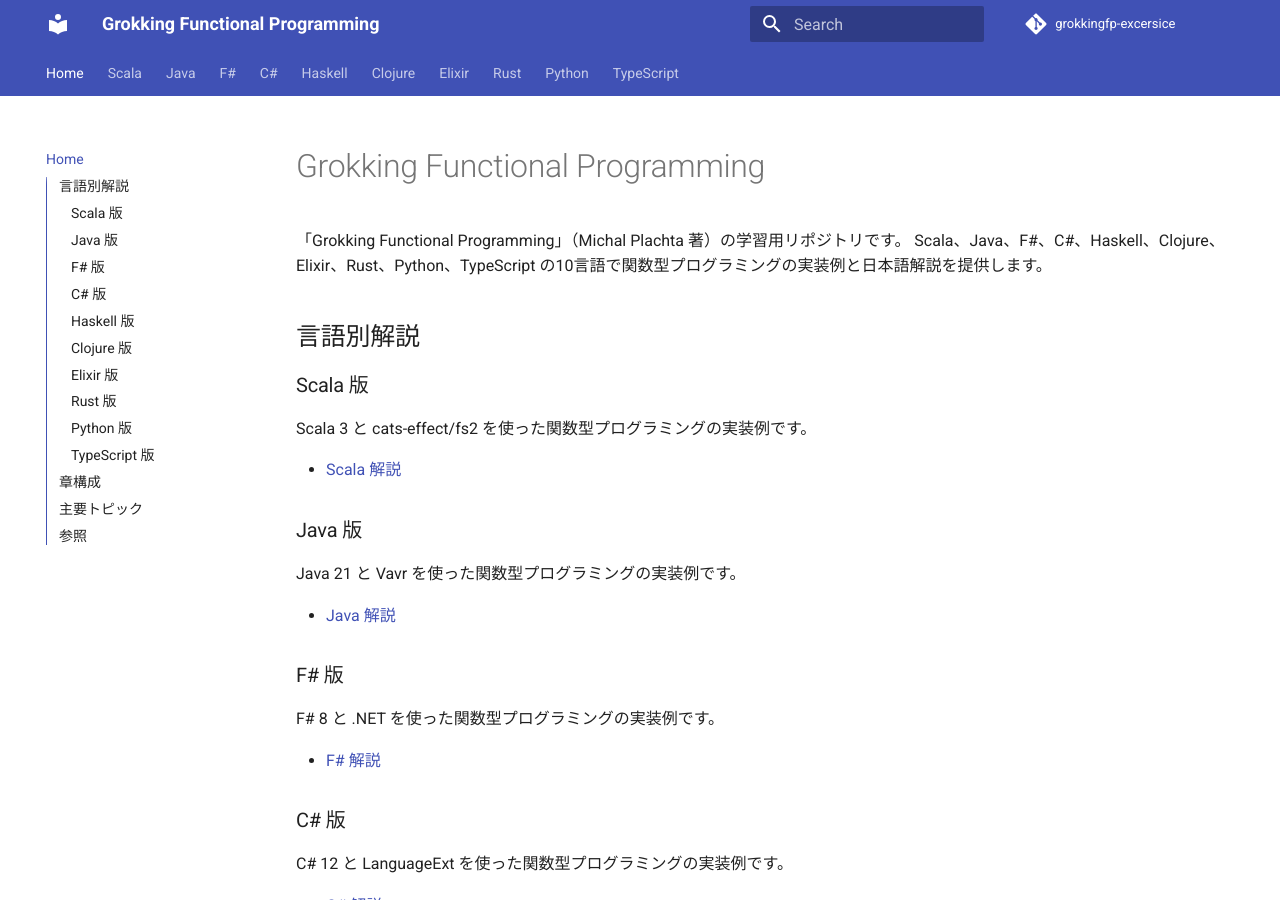
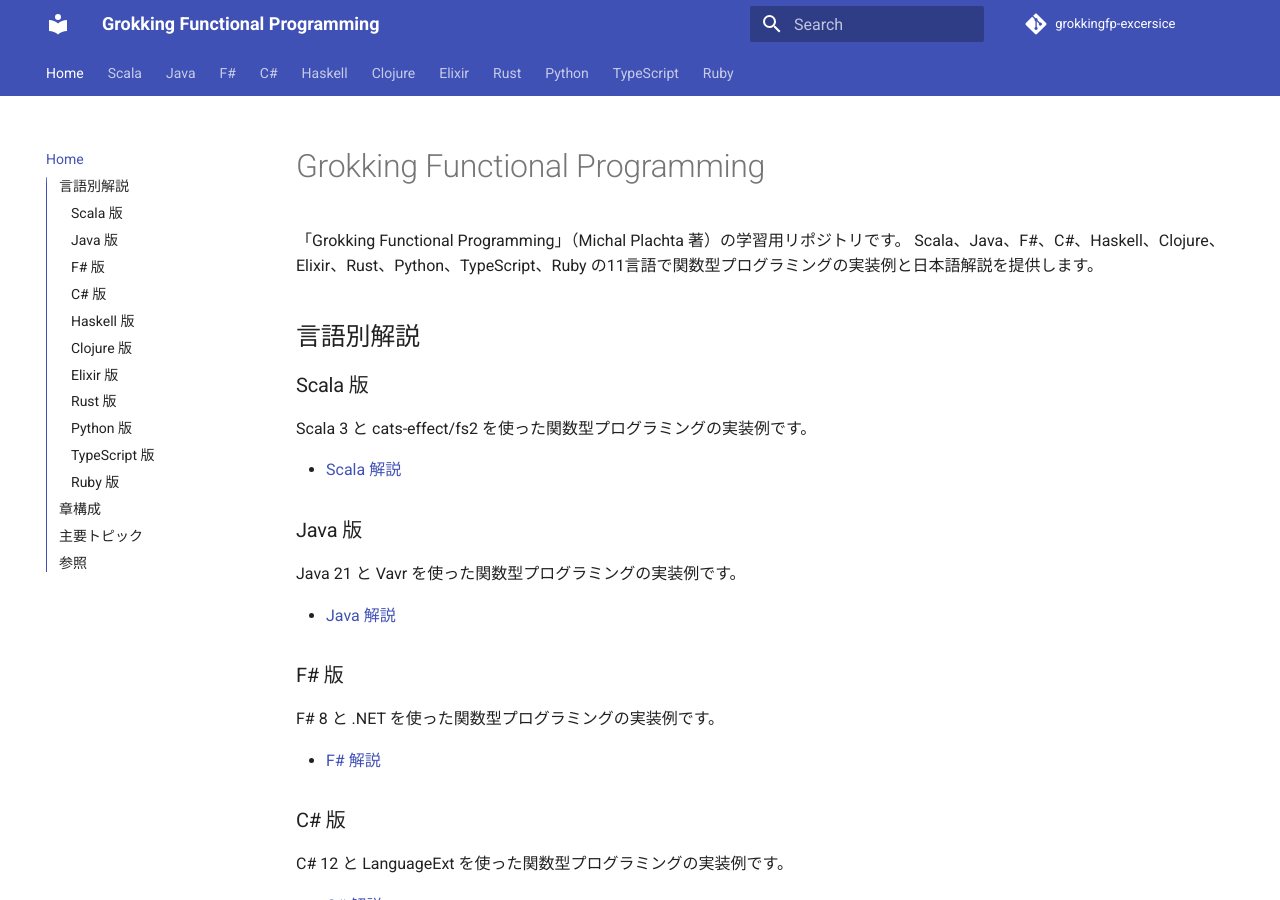
Before and after one commit to k2works/grokkingfp-excersice, an MkDocs documentation site: the page built from docs/article/index.md, in a window 1280 px wide and 900 px high. Built offline with MkDocs 1.6.1 and Material for MkDocs 9.7.7, drawn with Linux system fonts in a browser that asks for light colours; comment, search, counter and statistics services are not loaded; part of the change alters nothing that is shown; some of the changed text lies outside the part shown.

Commit message:
docs: add Ruby to documentation index and mkdocs navigation
- Update index.md to include Ruby as the 11th language
- Add Ruby section with links to all 6 parts
- Update chapter and topic tables with Ruby column
- Add Ruby references (docs, dry-rb, RSpec)
- Update mkdocs.yml navigation with Ruby section

🤖 Generated with [Claude Code](https://claude.com/claude-code)

Co-Authored-By: Claude Opus 4.5 <noreply@anthropic.com>

```diff
--- a/docs/article/index.md
+++ b/docs/article/index.md
@@ -1,7 +1,7 @@
 # Grokking Functional Programming
 
 「Grokking Functional Programming」（Michal Plachta 著）の学習用リポジトリです。
-Scala、Java、F#、C#、Haskell、Clojure、Elixir、Rust、Python、TypeScript の10言語で関数型プログラミングの実装例と日本語解説を提供します。
+Scala、Java、F#、C#、Haskell、Clojure、Elixir、Rust、Python、TypeScript、Ruby の11言語で関数型プログラミングの実装例と日本語解説を提供します。
 
 ## 言語別解説
 
@@ -65,27 +65,33 @@ TypeScript 5.x と fp-ts を使った関数型プログラミングの実装例
 
 - [TypeScript 解説](typescript/index.md)
 
+### Ruby 版
+
+Ruby 3.x と dry-rb を使った関数型プログラミングの実装例です。
+
+- [Ruby 解説](ruby/index.md)
+
 ## 章構成
 
-| Part | 内容 | Scala | Java | F# | C# | Haskell | Clojure | Elixir | Rust | Python | TypeScript |
-|------|------|-------|------|-----|-----|---------|---------|--------|------|--------|------------|
-| I | 関数型プログラミングの基礎 | [part-1](scala/part-1.md) | [part-1](java/part-1.md) | [part-1](fsharp/part-1.md) | [part-1](csharp/part-1.md) | [part-1](haskell/part-1.md) | [part-1](clojure/part-1.md) | [part-1](elixir/part-1.md) | [part-1](rust/part-1.md) | [part-1](python/part-1.md) | [part-1](typescript/part-1.md) |
-| II | 関数型スタイルのプログラミング | [part-2](scala/part-2.md) | [part-2](java/part-2.md) | [part-2](fsharp/part-2.md) | [part-2](csharp/part-2.md) | [part-2](haskell/part-2.md) | [part-2](clojure/part-2.md) | [part-2](elixir/part-2.md) | [part-2](rust/part-2.md) | [part-2](python/part-2.md) | [part-2](typescript/part-2.md) |
-| III | エラーハンドリング | [part-3](scala/part-3.md) | [part-3](java/part-3.md) | [part-3](fsharp/part-3.md) | [part-3](csharp/part-3.md) | [part-3](haskell/part-3.md) | [part-3](clojure/part-3.md) | [part-3](elixir/part-3.md) | [part-3](rust/part-3.md) | [part-3](python/part-3.md) | [part-3](typescript/part-3.md) |
-| IV | IO と副作用の管理 | [part-4](scala/part-4.md) | [part-4](java/part-4.md) | [part-4](fsharp/part-4.md) | [part-4](csharp/part-4.md) | [part-4](haskell/part-4.md) | [part-4](clojure/part-4.md) | [part-4](elixir/part-4.md) | [part-4](rust/part-4.md) | [part-4](python/part-4.md) | [part-4](typescript/part-4.md) |
-| V | 並行処理 | [part-5](scala/part-5.md) | [part-5](java/part-5.md) | [part-5](fsharp/part-5.md) | [part-5](csharp/part-5.md) | [part-5](haskell/part-5.md) | [part-5](clojure/part-5.md) | [part-5](elixir/part-5.md) | [part-5](rust/part-5.md) | [part-5](python/part-5.md) | [part-5](typescript/part-5.md) |
-| VI | 実践的なアプリケーション | [part-6](scala/part-6.md) | [part-6](java/part-6.md) | [part-6](fsharp/part-6.md) | [part-6](csharp/part-6.md) | [part-6](haskell/part-6.md) | [part-6](clojure/part-6.md) | [part-6](elixir/part-6.md) | [part-6](rust/part-6.md) | [part-6](python/part-6.md) | [part-6](typescript/part-6.md) |
+| Part | 内容 | Scala | Java | F# | C# | Haskell | Clojure | Elixir | Rust | Python | TypeScript | Ruby |
+|------|------|-------|------|-----|-----|---------|---------|--------|------|--------|------------|------|
+| I | 関数型プログラミングの基礎 | [part-1](scala/part-1.md) | [part-1](java/part-1.md) | [part-1](fsharp/part-1.md) | [part-1](csharp/part-1.md) | [part-1](haskell/part-1.md) | [part-1](clojure/part-1.md) | [part-1](elixir/part-1.md) | [part-1](rust/part-1.md) | [part-1](python/part-1.md) | [part-1](typescript/part-1.md) | [part-1](ruby/part-1.md) |
+| II | 関数型スタイルのプログラミング | [part-2](scala/part-2.md) | [part-2](java/part-2.md) | [part-2](fsharp/part-2.md) | [part-2](csharp/part-2.md) | [part-2](haskell/part-2.md) | [part-2](clojure/part-2.md) | [part-2](elixir/part-2.md) | [part-2](rust/part-2.md) | [part-2](python/part-2.md) | [part-2](typescript/part-2.md) | [part-2](ruby/part-2.md) |
+| III | エラーハンドリング | [part-3](scala/part-3.md) | [part-3](java/part-3.md) | [part-3](fsharp/part-3.md) | [part-3](csharp/part-3.md) | [part-3](haskell/part-3.md) | [part-3](clojure/part-3.md) | [part-3](elixir/part-3.md) | [part-3](rust/part-3.md) | [part-3](python/part-3.md) | [part-3](typescript/part-3.md) | [part-3](ruby/part-3.md) |
+| IV | IO と副作用の管理 | [part-4](scala/part-4.md) | [part-4](java/part-4.md) | [part-4](fsharp/part-4.md) | [part-4](csharp/part-4.md) | [part-4](haskell/part-4.md) | [part-4](clojure/part-4.md) | [part-4](elixir/part-4.md) | [part-4](rust/part-4.md) | [part-4](python/part-4.md) | [part-4](typescript/part-4.md) | [part-4](ruby/part-4.md) |
+| V | 並行処理 | [part-5](scala/part-5.md) | [part-5](java/part-5.md) | [part-5](fsharp/part-5.md) | [part-5](csharp/part-5.md) | [part-5](haskell/part-5.md) | [part-5](clojure/part-5.md) | [part-5](elixir/part-5.md) | [part-5](rust/part-5.md) | [part-5](python/part-5.md) | [part-5](typescript/part-5.md) | [part-5](ruby/part-5.md) |
+| VI | 実践的なアプリケーション | [part-6](scala/part-6.md) | [part-6](java/part-6.md) | [part-6](fsharp/part-6.md) | [part-6](csharp/part-6.md) | [part-6](haskell/part-6.md) | [part-6](clojure/part-6.md) | [part-6](elixir/part-6.md) | [part-6](rust/part-6.md) | [part-6](python/part-6.md) | [part-6](typescript/part-6.md) | [part-6](ruby/part-6.md) |
 
 ## 主要トピック
 
-| Part | 主要トピック | Scala | Java | F# | C# | Haskell | Clojure | Elixir | Rust | Python | TypeScript |
-|------|-------------|-------|------|-----|-----|---------|---------|--------|------|--------|------------|
-| I | 純粋関数、参照透過性 | 関数型基礎 | 関数型インターフェース | let バインディング | 式形式メソッド | 純粋関数、遅延評価 | defn, let | def, fn | fn, 所有権 | def, 型ヒント | pipe, 関数合成 |
-| II | イミュータブル、高階関数、flatMap | List, Option | Vavr List, Option | List, パイプライン | Seq, LINQ | リスト内包表記, fold | map/filter/reduce | Enum, パイプ | Iterator, クロージャ | map/filter, ジェネレータ | ReadonlyArray, chain |
-| III | Option、Either、ADT | sealed trait | sealed interface | 判別共用体 | Option, Either | Maybe, Either, ADT | nil, some->/some->> | {:ok}/{:error} | Option, Result | Maybe, Result (returns) | Option, Either, fold |
-| IV | IO モナド、Stream | cats-effect, fs2 | 独自 IO, Vavr Stream | Async, Seq | Task, IAsyncEnumerable | IO モナド, conduit | lazy-seq | Agent, Stream | async/await, Stream | IO, ジェネレータ | Task, TaskEither, IO |
-| V | Ref、Fiber、並列処理 | cats-effect Ref/Fiber | 独自 Ref, Virtual Thread | Ref, MailboxProcessor | Ref, Task並列 | STM, TVar, async | atom/ref, core.async | Task, GenServer | Arc, Mutex, tokio | asyncio, FutureResult | sequenceT, traverseArray |
-| VI | Resource、テスト | ScalaCheck | JUnit 5 プロパティテスト | use, FsCheck | Resource, Validator | bracket, QuickCheck | with-open, test.check | ExUnit, StreamData | トレイト, proptest | Protocol, Hypothesis | Reader, fast-check |
+| Part | 主要トピック | Scala | Java | F# | C# | Haskell | Clojure | Elixir | Rust | Python | TypeScript | Ruby |
+|------|-------------|-------|------|-----|-----|---------|---------|--------|------|--------|------------|------|
+| I | 純粋関数、参照透過性 | 関数型基礎 | 関数型インターフェース | let バインディング | 式形式メソッド | 純粋関数、遅延評価 | defn, let | def, fn | fn, 所有権 | def, 型ヒント | pipe, 関数合成 | def, ブロック |
+| II | イミュータブル、高階関数、flatMap | List, Option | Vavr List, Option | List, パイプライン | Seq, LINQ | リスト内包表記, fold | map/filter/reduce | Enum, パイプ | Iterator, クロージャ | map/filter, ジェネレータ | ReadonlyArray, chain | Enumerable, flat_map |
+| III | Option、Either、ADT | sealed trait | sealed interface | 判別共用体 | Option, Either | Maybe, Either, ADT | nil, some->/some->> | {:ok}/{:error} | Option, Result | Maybe, Result (returns) | Option, Either, fold | nil安全, Result型 |
+| IV | IO モナド、Stream | cats-effect, fs2 | 独自 IO, Vavr Stream | Async, Seq | Task, IAsyncEnumerable | IO モナド, conduit | lazy-seq | Agent, Stream | async/await, Stream | IO, ジェネレータ | Task, TaskEither, IO | IO, Enumerator |
+| V | Ref、Fiber、並列処理 | cats-effect Ref/Fiber | 独自 Ref, Virtual Thread | Ref, MailboxProcessor | Ref, Task並列 | STM, TVar, async | atom/ref, core.async | Task, GenServer | Arc, Mutex, tokio | asyncio, FutureResult | sequenceT, traverseArray | Ref, Thread |
+| VI | Resource、テスト | ScalaCheck | JUnit 5 プロパティテスト | use, FsCheck | Resource, Validator | bracket, QuickCheck | with-open, test.check | ExUnit, StreamData | トレイト, proptest | Protocol, Hypothesis | Reader, fast-check | Resource, RSpec |
 
 ## 参照
 
@@ -111,3 +117,6 @@ TypeScript 5.x と fp-ts を使った関数型プログラミングの実装例
 - [TypeScript 公式ドキュメント](https://www.typescriptlang.org/docs/)
 - [fp-ts](https://gcanti.github.io/fp-ts/)
 - [fast-check](https://fast-check.dev/)
+- [Ruby 公式ドキュメント](https://docs.ruby-lang.org/ja/)
+- [dry-rb](https://dry-rb.org/)
+- [RSpec](https://rspec.info/)
--- a/mkdocs.yml
+++ b/mkdocs.yml
@@ -1,5 +1,5 @@
 site_name: Grokking Functional Programming
-site_description: Scala、Java、F#、C#、Haskell、Clojure、Elixir、Rust、Python、TypeScript で学ぶ関数型プログラミング
+site_description: Scala、Java、F#、C#、Haskell、Clojure、Elixir、Rust、Python、TypeScript、Ruby で学ぶ関数型プログラミング
 site_author: Project Team
 repo_url: https://github.com/k2works/grokkingfp-excersice
 repo_name: grokkingfp-excersice
@@ -138,3 +138,11 @@ nav:
       - Part IV - Task と IO: typescript/part-4.md
       - Part V - 並行処理: typescript/part-5.md
       - Part VI - 実践: typescript/part-6.md
+  - Ruby:
+      - 概要: ruby/index.md
+      - Part I - 基礎: ruby/part-1.md
+      - Part II - 関数型スタイル: ruby/part-2.md
+      - Part III - エラーハンドリング: ruby/part-3.md
+      - Part IV - IO とストリーム: ruby/part-4.md
+      - Part V - 並行処理: ruby/part-5.md
+      - Part VI - 実践: ruby/part-6.md
```
